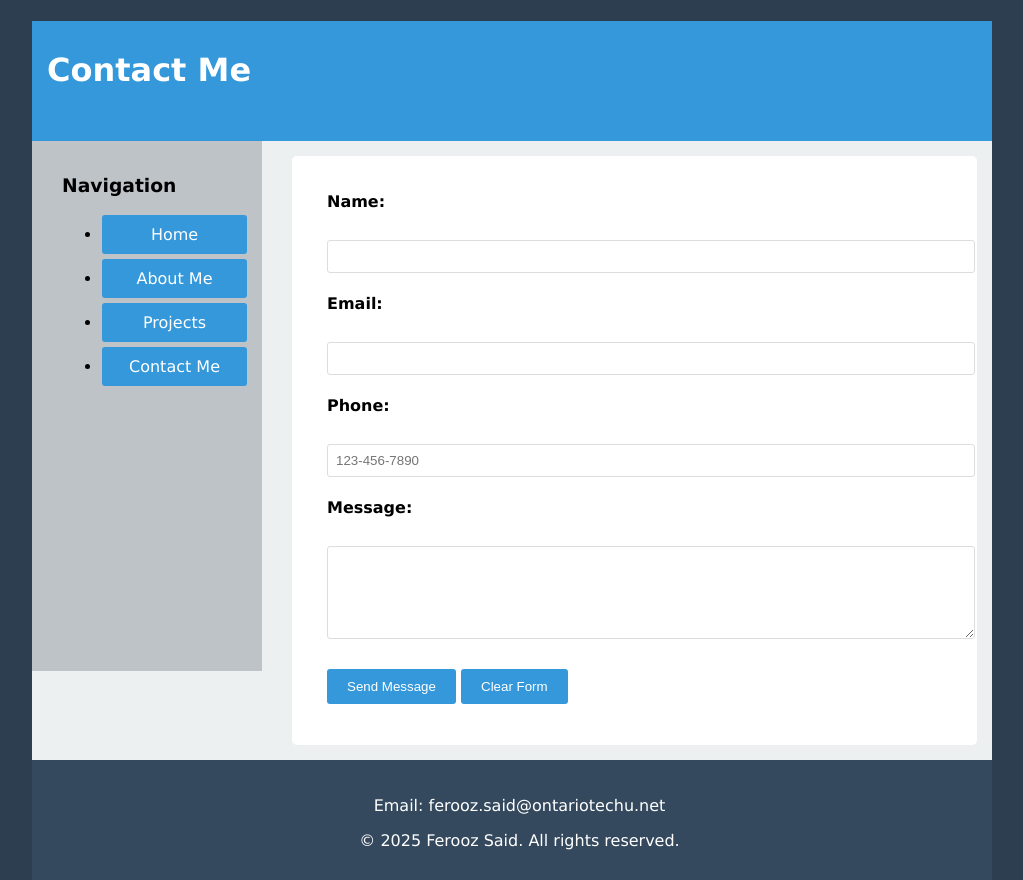
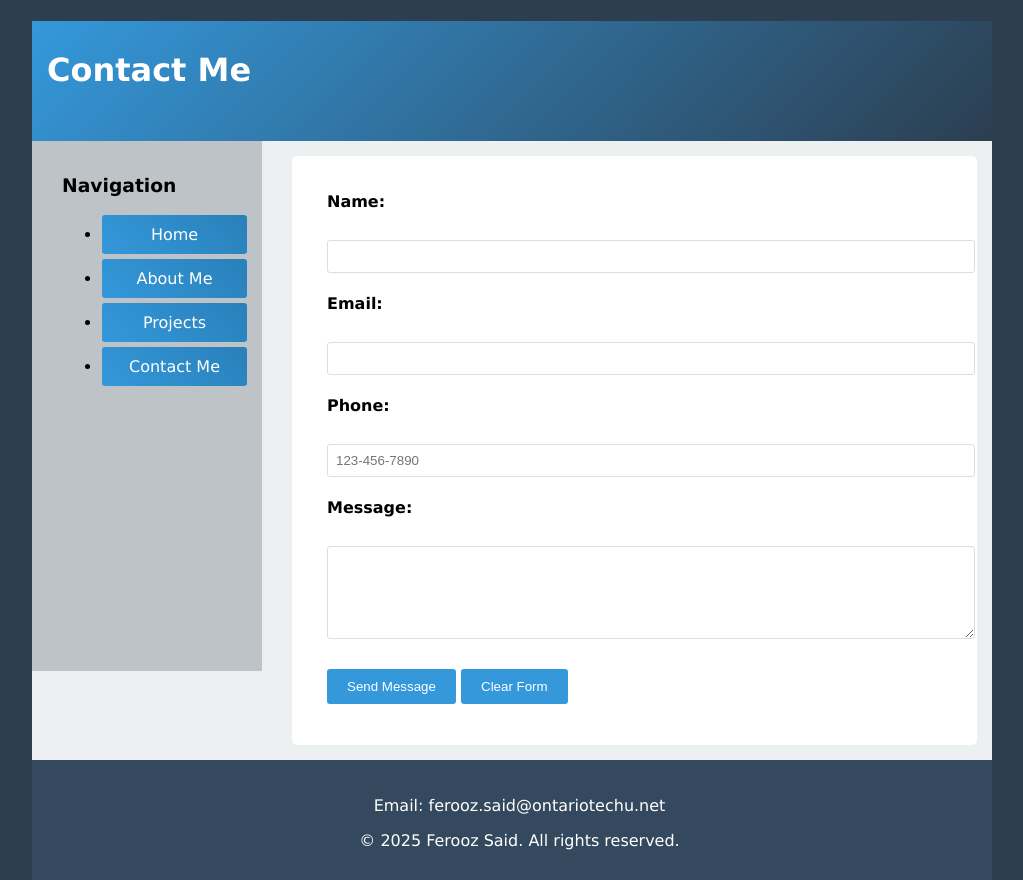
Before and after one commit to FeroozSaid/Assignment1-PortfolioWebsite, a plain HTML site: page contact.html in a window 1280 px wide. Shown: the whole page, without its empty margins (128-1151 px from the left). Drawn offline with Linux system fonts and the light colour scheme.

Commit message:
forgot to add gradient so i fixed that

```diff
--- a/style.css
+++ b/style.css
@@ -17,6 +17,7 @@ body {
 #banner {
     height: 120px;
     background-color: #3498db;
+    background: linear-gradient(135deg, #3498db, #2c3e50);
 }
 
 #banner h1 {
@@ -60,6 +61,7 @@ body {
 .button {
     display: block;
     background-color: #3498db;
+    background: linear-gradient(45deg, #3498db, #2980b9);
     color: white;
     padding: 10px;
     margin: 5px 0;
@@ -69,7 +71,7 @@ body {
 }
 
 .button:hover {
-    background-color: #2980b9;
+    background: linear-gradient(45deg, #2980b9, #3498db);
 }
 
 .clean {
```
